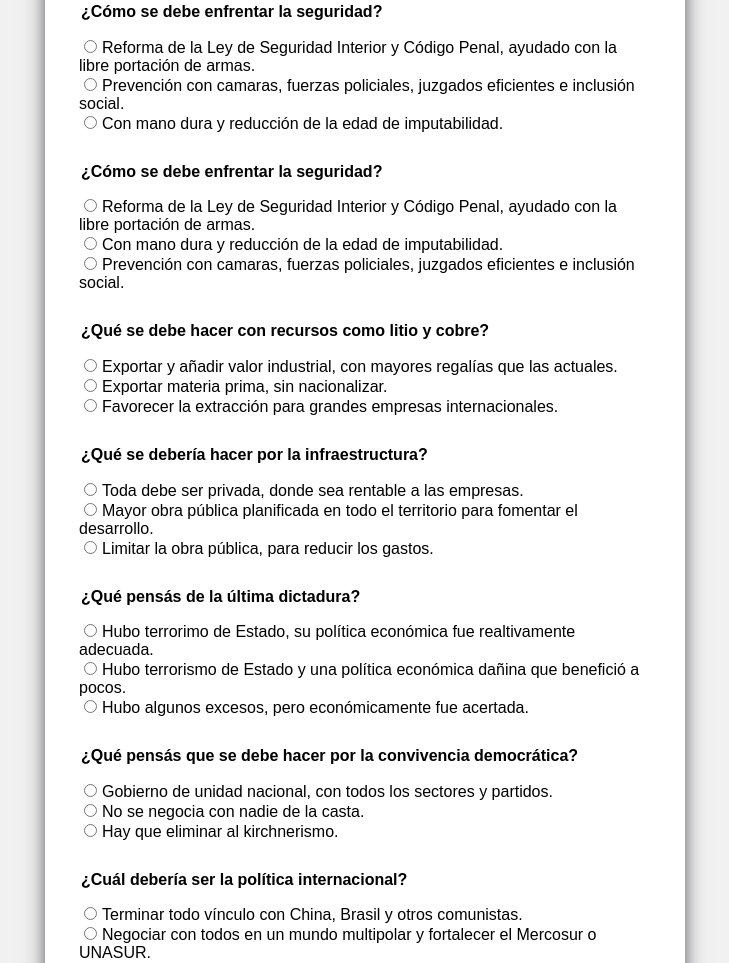
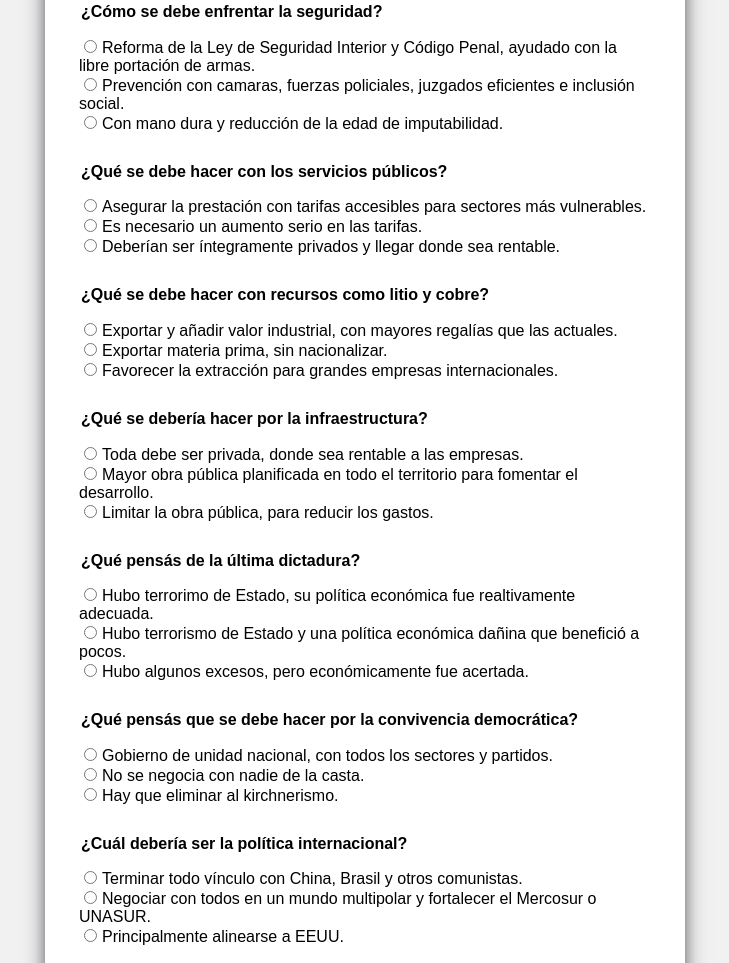
Before and after one commit to 2023argentina/2023argentina.github.io, a plain HTML site: page index.html in a window 1280 px wide. Shown: the part 1247-2210 px from the top of the page, without its empty margins (275-1004 px from the left). Drawn offline with Linux system fonts and the light colour scheme.

Commit message:
serv pub

```diff
--- a/index.html
+++ b/index.html
@@ -83,10 +83,10 @@
 		</fieldset>
 
 		<fieldset>
-			<legend>¿Cómo se debe enfrentar la seguridad?</legend>
-			<input type="radio" name="q11" value="milei">Reforma de la Ley de Seguridad Interior y  Código Penal, ayudado con la libre portación de armas.<br>
-			<input type="radio" name="q11" value="pato">Con mano dura y reducción de la edad de imputabilidad.<br>
-			<input type="radio" name="q11" value="massa">Prevención con camaras, fuerzas policiales, juzgados eficientes e inclusión social.<br>
+			<legend>¿Qué se debe hacer con los servicios públicos?</legend>
+			<input type="radio" name="q11" value="milei">Asegurar la prestación con tarifas accesibles para sectores más vulnerables.<br>
+			<input type="radio" name="q11" value="pato">Es necesario un aumento serio en las tarifas.<br>
+			<input type="radio" name="q11" value="massa">Deberían ser íntegramente privados y llegar donde sea rentable.<br>
 		</fieldset>
 
 		<fieldset>
```
